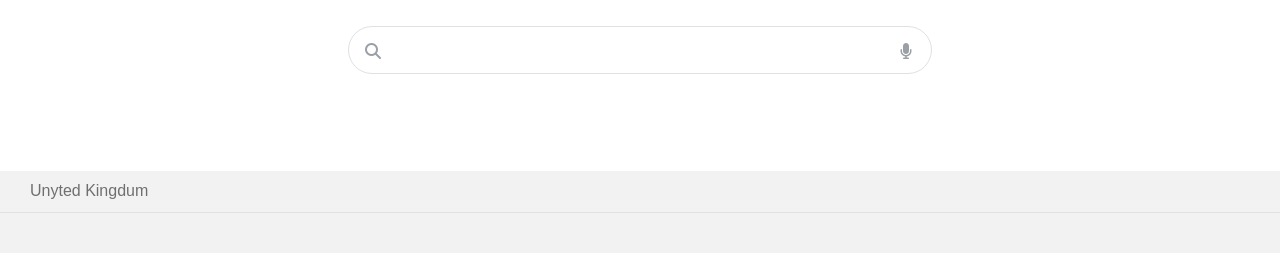
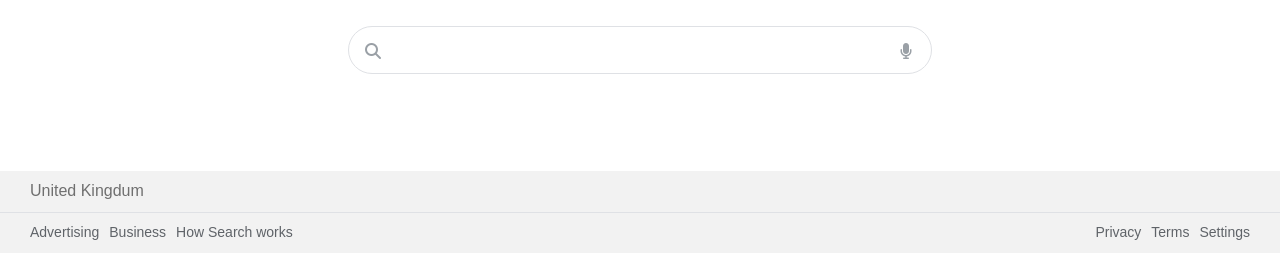
Before and after one commit to pforpineapple/google-homepage, a plain HTML site: page index.html in a window 1280 px wide. Shown: the part 547-800 px from the top of the page. Drawn offline with Linux system fonts and the light colour scheme.

Commit message:
completing the footer

```diff
--- a/index.html
+++ b/index.html
@@ -34,10 +34,33 @@
         <div class="top">
             <div class="country">
                 <a href="#">
-                    <p>Unyted Kingdum</p>
+                    <p>United Kingdum</p>
                 </a>
             </div>
         </div>
-        <div class="bottom"></div>
+        <div class="bottom">
+            <div id="left">
+                <a href="#">
+                    <p>Advertising</p>
+                </a>
+                <a href="#">
+                    <p>Business</p>
+                </a>
+                <a href="#">
+                    <p>How Search works</p>
+                </a>
+            </div>
+            <div id="right">
+                <a href="#">
+                    <p>Privacy</p>
+                </a>
+                <a href="#">
+                    <p>Terms</p>
+                </a>
+                <a href="#">
+                    <p>Settings</p>
+                </a>
+            </div>
+        </div>
     </footer>
 </body>
--- a/style.css
+++ b/style.css
@@ -131,15 +131,43 @@ footer .top {
     border-bottom: 1px solid #dfe1e5;
 }
 
-footer .bottom {
-    height: 50%;
-}
-
 .country {
     position: relative;
     margin-left: 30px;
     font-size: 16px;
     line-height: 40px;
+}
+
+footer .bottom {
+    height: 50%;
+    line-height: 240%;
+    position: relative;
+    display: flex;
+}
+
+#left {
+    display: flex;
+    margin-left: 30px;
+}
+
+#left a p{
+    margin-right: 10px;
+}
+
+#right {
+    display: flex;
+    margin-right: 30px;
+    position: absolute;
+    right: 0;
+}
+
+#right a p{
+    margin-left: 10px;
+}
+
+.bottom p{
+    color: #5f6368;
+    font-size: 14px;
 }
 
 footer a:link {
```
